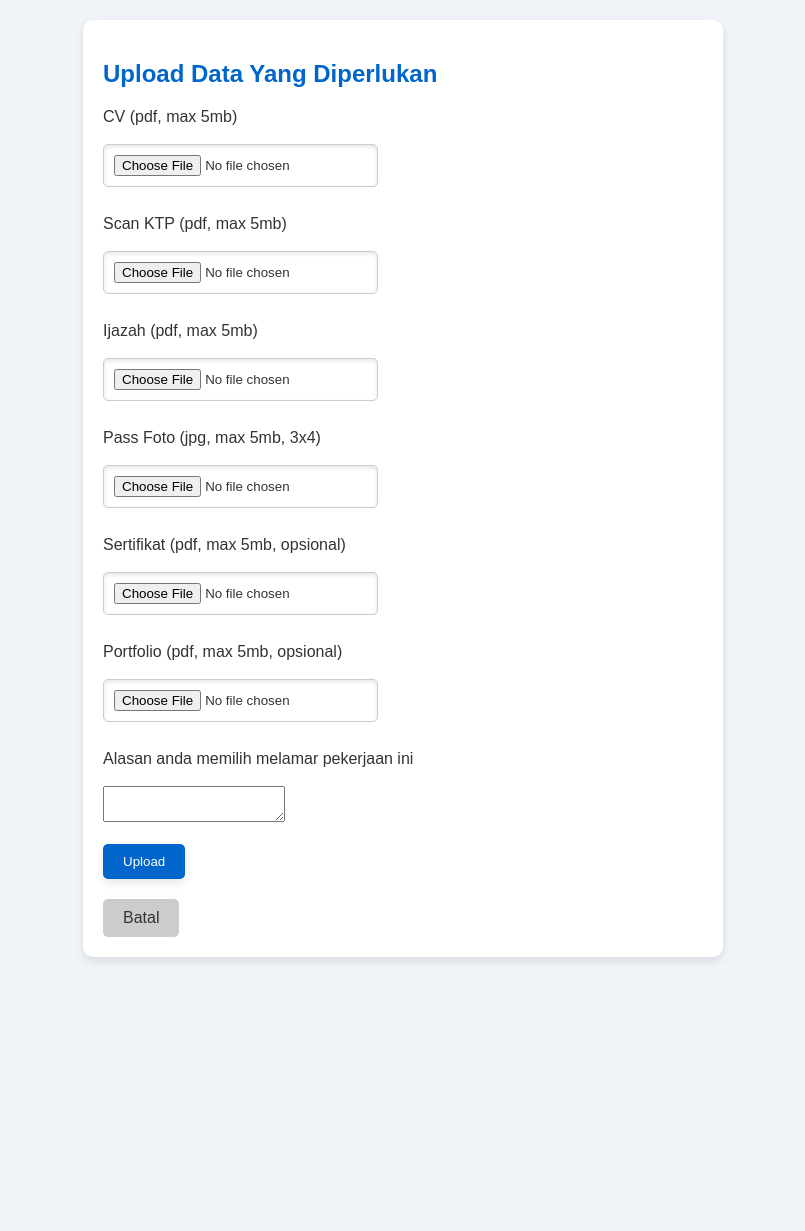
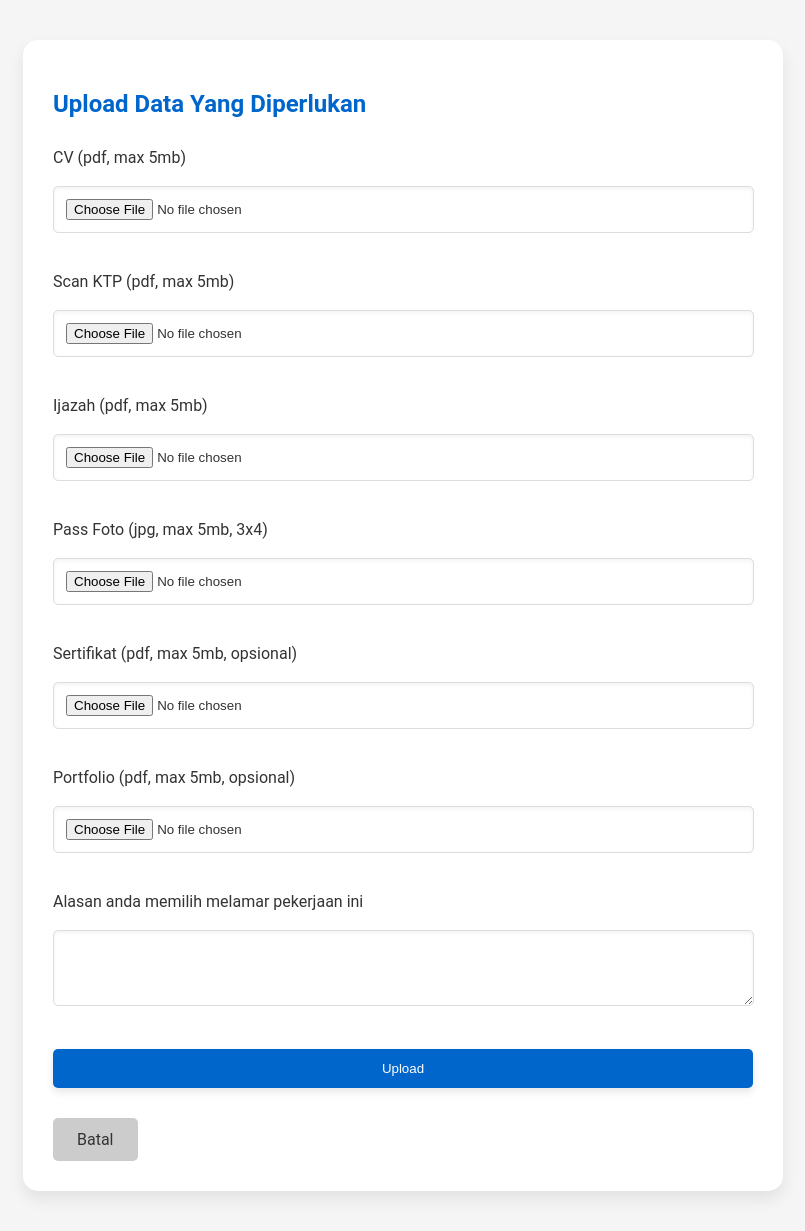
Before and after one commit to KalfinSyah/web-info-lowongan-pekerjaan, a PHP site: page /apply.php in a window 1280 px wide. Shown: the whole page, without its empty margins (237-1042 px from the left). Before the commit the page ends 961 px from the top, so only its background shows below. Run offline with PHP 8.4, Linux system fonts and the light colour scheme; a user stored in the database is signed in; data that the repository does not hold is empty.

Commit message:
sedikit modifikasi pada halaman apply

```diff
--- a/apply.php
+++ b/apply.php
@@ -27,7 +27,7 @@ if (($_SERVER["REQUEST_METHOD"] == "POST") && isset($_POST["submit"])) {
 <head>
     <meta charset="UTF-8">
     <meta name="viewport" content="width=device-width, initial-scale=1.0">
-    <title>Upload CV</title>
+    <title>Upload Data</title>
     <link rel="stylesheet" href="css/apply.css">
 </head>
 <body>
--- a/css/apply.css
+++ b/css/apply.css
@@ -1,56 +1,74 @@
 body {
-    font-family: Arial, sans-serif;
-    background-color: #f0f4f8;
+    font-family: 'Roboto', sans-serif;
+    background-color: #f5f5f5;
     color: #333;
     margin: 0;
     padding: 0;
 }
 
 .container {
-    max-width: 600px;
-    margin: 20px auto;
-    padding: 20px;
+    max-width: 700px;
+    margin: 40px auto;
+    padding: 30px;
     background-color: #ffffff;
-    border-radius: 10px;
-    box-shadow: 0 4px 8px rgba(0, 0, 0, 0.1);
+    border-radius: 15px;
+    box-shadow: 0 8px 16px rgba(0, 0, 0, 0.08);
 }
 
 .container h2 {
     color: #0066cc;
-    margin-bottom: 20px;
+    margin-bottom: 30px;
 }
 
 form {
-    margin-bottom: 20px;
+    margin-bottom: 30px;
 }
 
 form input[type="file"] {
-    padding: 10px;
-    margin-bottom: 10px;
-    border: 1px solid #cccccc;
+    width: 100%;
+    max-width: 675px;
+    padding: 12px;
+    margin-bottom: 20px;
+    border: 1px solid #ddd;
     border-radius: 5px;
-    box-shadow: 0 2px 4px rgba(0, 0, 0, 0.1) inset;
+    box-shadow: 0 2px 4px rgba(0, 0, 0, 0.05) inset;
+    transition: border-color 0.15s ease-in-out, box-shadow 0.15s ease-in-out;
+}
+
+form textarea {
+    width: 100%;
+    max-width: 675px;
+    min-height: 50px;
+    padding: 12px;
+    border: 1px solid #ddd;
+    border-radius: 5px;
+    box-shadow: 0 2px 4px rgba(0, 0, 0, 0.05) inset;
+    resize: vertical;
+    margin-bottom: 20px;
 }
 
 form button[type="submit"] {
     background-color: #0066cc;
     color: #ffffff;
     border: none;
-    padding: 10px 20px;
+    padding: 12px 24px;
     border-radius: 5px;
     cursor: pointer;
+    width: 100%;
     box-shadow: 0 4px 8px rgba(0, 0, 0, 0.1);
+    transition: background-color 0.15s ease-in-out, box-shadow 0.15s ease-in-out;
 }
 
 form button[type="submit"]:hover {
-    background-color: #005bb5;
+    background-color: #0857a6;
+    box-shadow: 0 7px 14px rgba(67, 160, 71, 0.3), 0 3px 6px rgba(0, 0, 0, 0.2);
 }
 
 a.cancel {
     display: inline-block;
     background-color: #cccccc;
     color: #333;
-    padding: 10px 20px;
+    padding: 12px 24px;
     text-decoration: none;
     border-radius: 5px;
     transition: background-color 0.3s ease;
```
